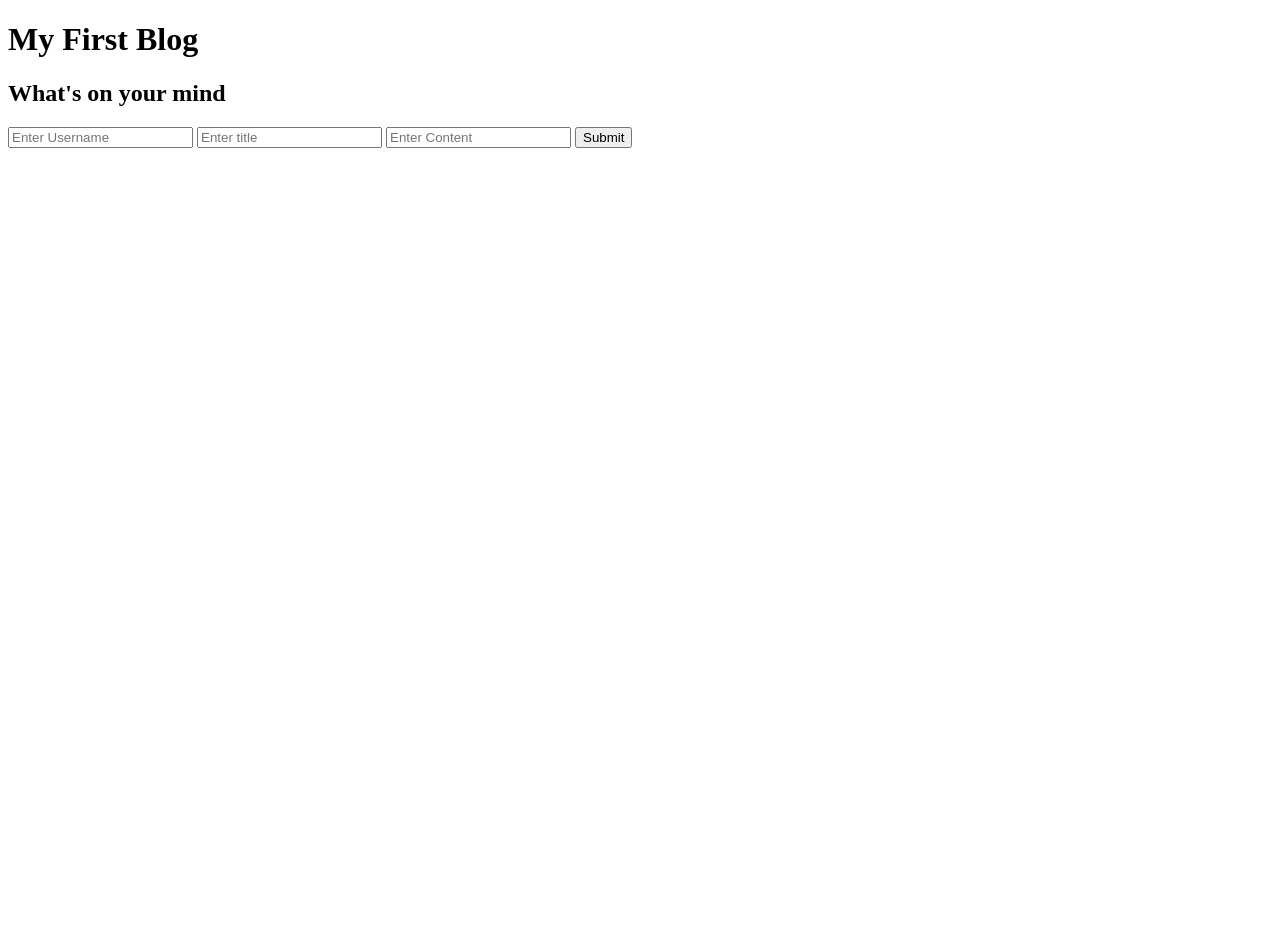
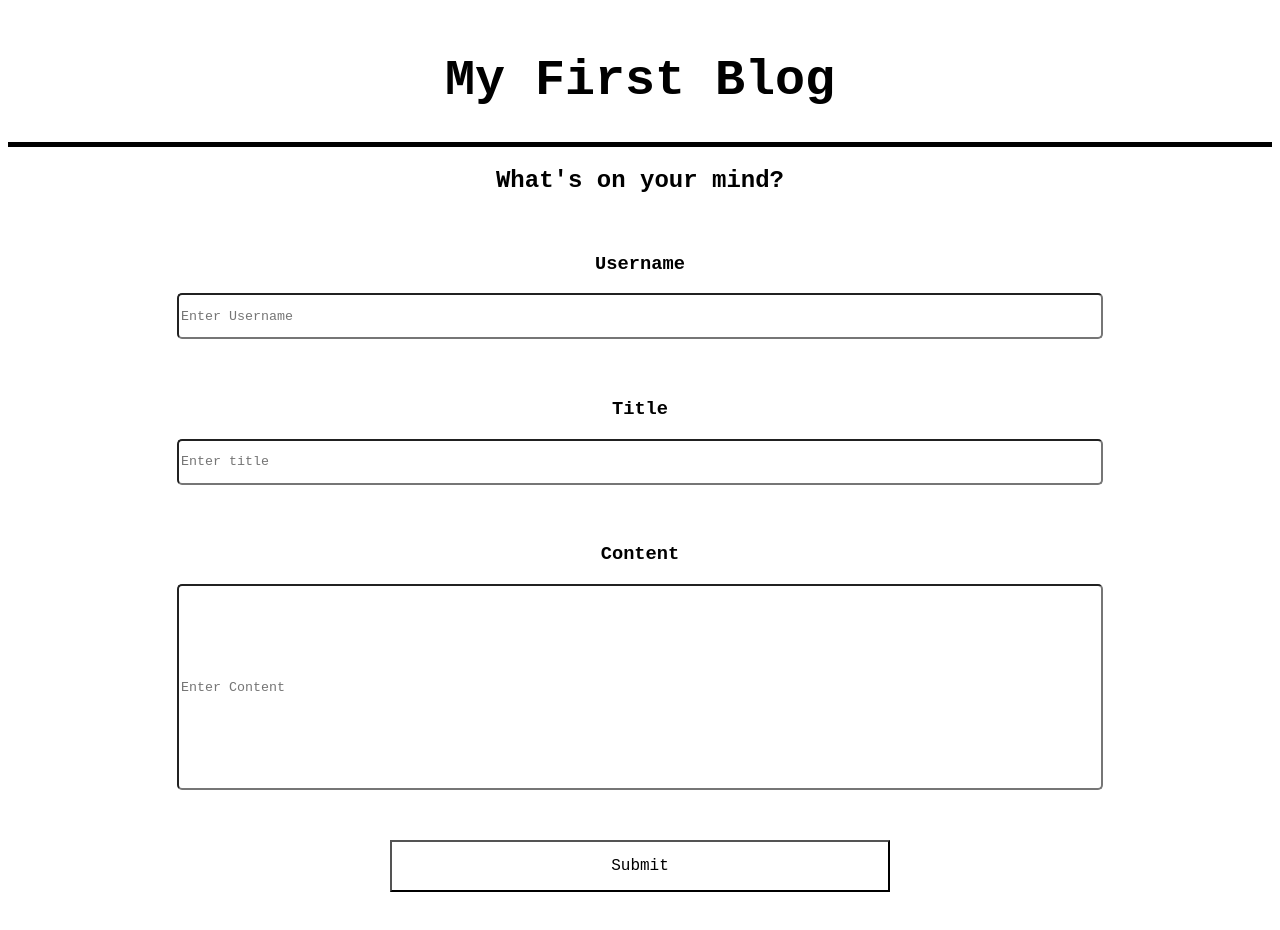
Before and after one commit to GarrettBritton/LocalStorage-Blog, a plain HTML site: page index.html in a window 1280 px wide. Before the commit the page ends 800 px from the top, so only its background shows below. Drawn offline with Linux system fonts and the light colour scheme.

Commit message:
adding css styling

```diff
--- a/assets/css/form.css
+++ b/assets/css/form.css
@@ -0,0 +1,65 @@
+* {
+    font-family: 'Courier New', Courier, monospace;
+
+}
+
+.header {
+    padding: 10px 10px 0px 10px;
+    font-size: 25px;
+    border-bottom-style:solid;
+    border-bottom-width: 5px;
+    border-bottom-color: black;
+    text-align: center;
+}
+
+.what {
+    text-align: center;
+}
+
+input {
+    width: 75%;
+    height: 40px;
+    border-radius: 5px;
+}
+
+input:hover {
+    border: 3px solid black;
+}
+
+.inputs {
+text-align: center;
+}
+
+.input {
+    padding: 20px;
+}
+
+#Content {
+    height: 200px;
+}
+
+.submitButton {
+    text-align: center;
+    padding: 30px;
+}
+
+button {
+    background-color: white;
+    border-radius: 40px black;
+    color: black;
+    padding: 15px 32px;
+    text-align: center;
+    text-decoration: none;
+    display: inline-block;
+    font-size: 16px;
+    width: 500px;
+
+}
+
+button:hover {
+    background-color: black;
+    color: white;
+    transition-duration: 0.5s;
+
+
+}
--- a/index.html
+++ b/index.html
@@ -3,6 +3,7 @@
 <head>
     <meta charset="UTF-8">
     <meta name="viewport" content="width=device-width, initial-scale=1.0">
+    <link rel="stylesheet" href="./assets/css/form.css">
     <title>Module-4</title>
 </head>
 <div class="header">
@@ -10,13 +11,26 @@
 </div>
 <body>
     <div class="what">
-        <h2>What's on your mind</h2>
+        <h2>What's on your mind?</h2>
     </div>
-    <input type="text" id="username" placeholder="Enter Username" />
-    <input type="text" id="Title" placeholder="Enter title" />
-    <input type="text" id="Content" placeholder="Enter Content" />
+    <div class="inputs">
+        <div class="input">
+            <h3>Username</h3>
+            <input type="text" id="username" placeholder="Enter Username" />
+        </div>
+        <div class="input">
+            <h3>Title</h3>
+            <input type="text" id="Title" placeholder="Enter title" />
+        </div>
+        <div class="input">
+            <h3>Content</h3>
+            <input type="text" id="Content" placeholder="Enter Content" />
+        </div>
+    </div>
 
-    <Button id="Submit">Submit</Button>
+    <div class="submitButton">
+        <Button id="Submit">Submit</Button>
+    </div>
 
 </body>
 </html>
```
